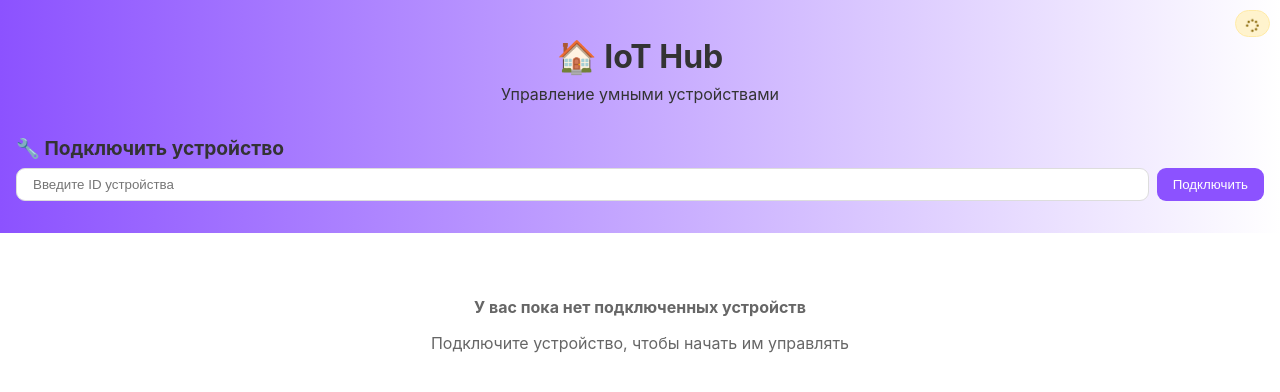
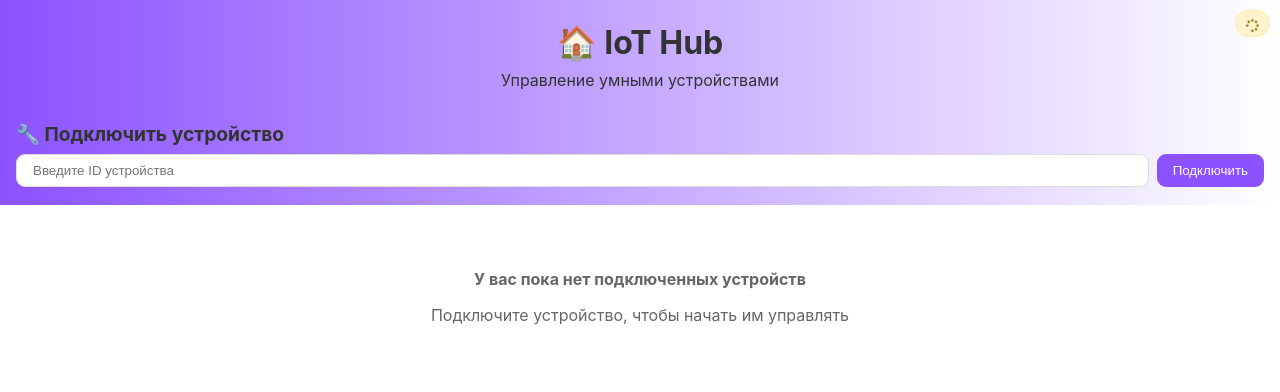
Before and after one commit to anaaanyev/telegram-iot-webapp, a plain HTML site: page index.html in a window 1280 px wide. Drawn offline with Linux system fonts and the light colour scheme; a script that the page names is missing.

Commit message:
отступы градиент области

```diff
--- a/index.html
+++ b/index.html
@@ -328,7 +328,7 @@
 
         .gradient-container {
             background: linear-gradient(90deg, #8c52ff 0%, #ffffff 100%);
-            padding: 1rem;
+            padding: 0.1rem 1rem;
             margin-bottom: 1rem;
             color: #333;
         }
```
